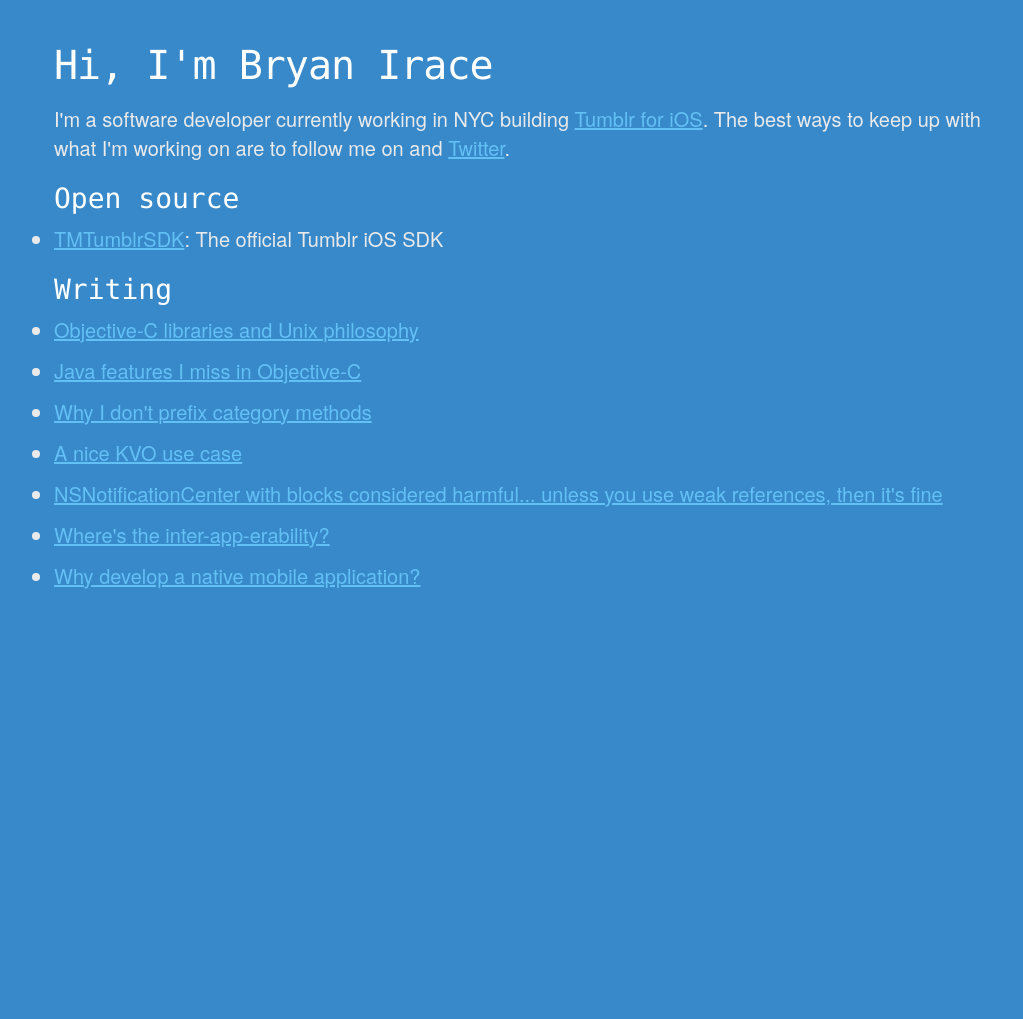
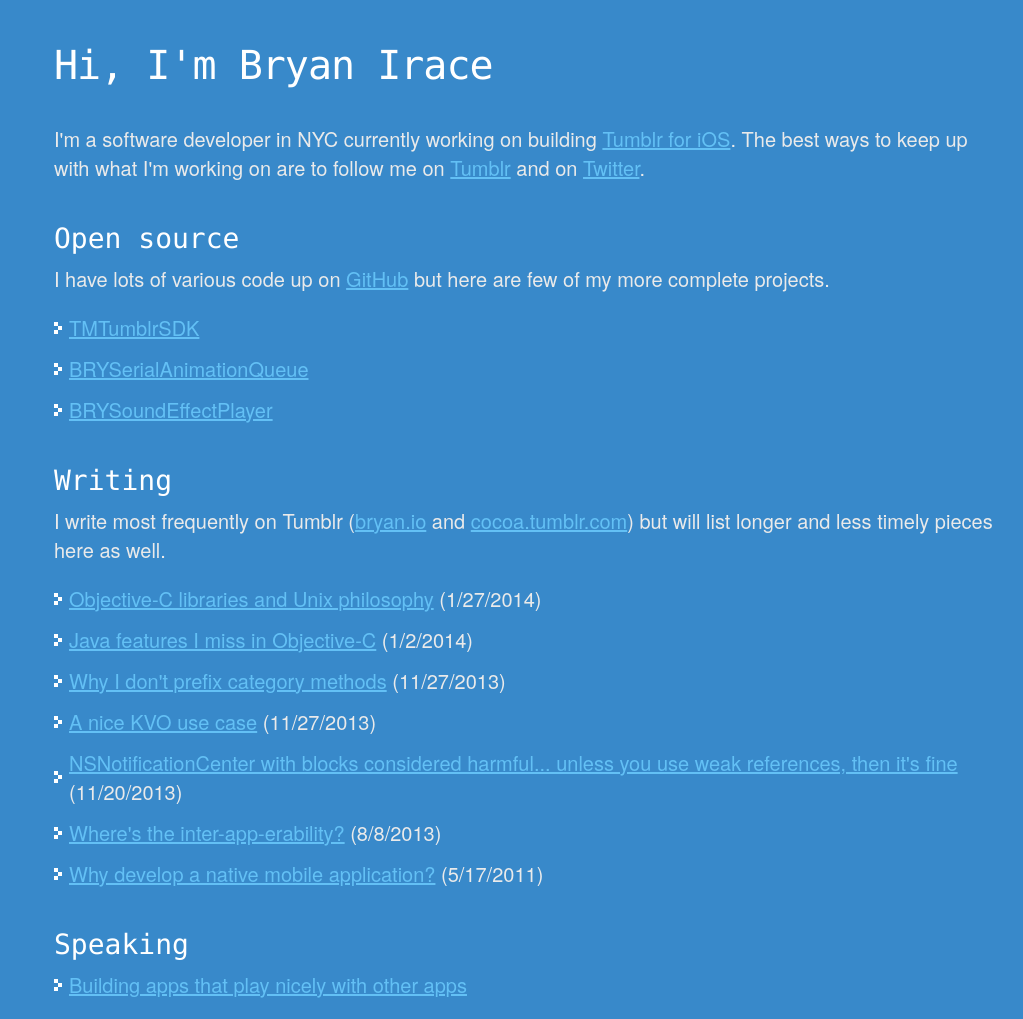
Before and after one commit to irace/irace.github.com, a Jekyll site: the page built from index.html, in a window 1280 px wide. Shown: the whole page, without its empty margins (116-1139 px from the left). Built offline with Jekyll 4.4.1, drawn with Linux system fonts in a browser that asks for light colours; before the commit the page ends 900 px from its top, so only the background shows below that.

Commit message:
Finish first Jekyll pass

```diff
--- /dev/null
+++ b/_includes/analytics.html
@@ -0,0 +1,11 @@
+<script type="text/javascript">
+  var _gaq = _gaq || [];
+  _gaq.push(['_setAccount', 'UA-22036475-2']);
+  _gaq.push(['_trackPageview']);
+
+  (function() {
+    var ga = document.createElement('script'); ga.type = 'text/javascript'; ga.async = true;
+    ga.src = ('https:' == document.location.protocol ? 'https://ssl' : 'http://www') + '.google-analytics.com/ga.js';
+    var s = document.getElementsByTagName('script')[0]; s.parentNode.insertBefore(ga, s);
+  })();
+</script>
--- a/index.html
+++ b/index.html
@@ -16,6 +16,7 @@
   <link rel="stylesheet" href="stylesheets/base.css">
   <link rel="stylesheet" href="stylesheets/skeleton.css">
   <link rel="stylesheet" href="stylesheets/layout.css">
+
   <link rel="stylesheet" href="stylesheets/styles.css">
 
   <!--[if lt IE 9]>
@@ -25,55 +26,46 @@
 <body>
   <div class="container">
 
-    <div class="sixteen columns">
-      <div class="twelve columns alpha">
-        <h1>Hi, I'm Bryan Irace</h1>
-      </div>
+    <header class="sixteen columns">
+      <h1>Hi, I'm Bryan Irace</h1>
+    </header>
 
-<!--       <div class="four columns omega">
-        <p>
-          <a href="http://bryan.io"><img src="images/tumblr.png"></a>
-          <a href="http://github.com/irace"><img src="images/github.png"></a>
-          <a href="http://twitter.com/irace"><img src="images/twitter.png"></a>
-        </p>
-      </div> -->
-    </div>
+    <section class="sixteen columns">
+      <p>I'm a software developer in NYC currently working on building <a href="https://itunes.apple.com/us/app/tumblr/id305343404?mt=8">Tumblr for iOS</a>. The best ways to keep up with what I'm working on are to follow me on <a href="http://bryan.io">Tumblr</a> and on <a href="http://twitter.com/irace">Twitter</a>.</p>
+    </section>
 
-    <div class="sixteen columns">
-      <p>I'm a software developer currently working in NYC building <a href="https://itunes.apple.com/us/app/tumblr/id305343404?mt=8">Tumblr for iOS</a>. The best ways to keep up with what I'm working on are to follow me on  and <a href="http://twitter.com/irace">Twitter</a>.</p>
-    </div>
+    <section class="sixteen columns">
+      <h3>Open source</h3>
+      <p>I have lots of various code up on <a href="https://github.com/irace?tab=repositories">GitHub</a> but here are few of my more complete projects.</p>
+       <ul>
+        <li><a href="https://github.com/tumblr/TMTumblrSDK">TMTumblrSDK</a></li>
+        <li><a href="https://github.com/irace/BRYSerialAnimationQueue">BRYSerialAnimationQueue</a></li>
+        <li><a href="https://github.com/irace/BRYSoundEffectPlayer">BRYSoundEffectPlayer</a></li>
+      </ul>
+    </section>
 
-    <div class="sixteen columns">
-      <h3>Open source</h3>
-       <ul>
-        <li><a href="https://github.com/tumblr/TMTumblrSDK">TMTumblrSDK</a>: The official Tumblr iOS SDK</li>
-      </ul>
-    </div>
-
-    <div class="sixteen columns">
+    <section class="sixteen columns">
       <h3>Writing</h3>
+      <p>I write most frequently on Tumblr (<a href="http://bryan.io">bryan.io</a> and <a href="http://cocoa.tumblr.com">cocoa.tumblr.com</a>) but will list longer and less timely pieces here as well.
       <ul>
         {% for post in site.posts %}
           <li>
-            <a href="{{ post.url }}">{{ post.title }}</a>
+            <a href="{{ post.url }}">{{ post.title }}</a> ({{ post.date | date: "%-m/%-d/%Y" }})
           </li>
         {% endfor %}
       </ul>
-    </div>
+    </section>
+
+    <section class="sixteen columns">
+      <h3>Speaking</h3>
+      <ul>
+        <li><a href="https://speakerdeck.com/irace/building-apps-that-play-nicely-with-other-apps">Building apps that play nicely with other apps</a></li>
+      </ul>
+    </section>
 
   </div>
 
-  <script type="text/javascript">
-    var _gaq = _gaq || [];
-    _gaq.push(['_setAccount', 'UA-22036475-2']);
-    _gaq.push(['_trackPageview']);
-
-    (function() {
-      var ga = document.createElement('script'); ga.type = 'text/javascript'; ga.async = true;
-      ga.src = ('https:' == document.location.protocol ? 'https://ssl' : 'http://www') + '.google-analytics.com/ga.js';
-      var s = document.getElementsByTagName('script')[0]; s.parentNode.insertBefore(ga, s);
-    })();
-  </script>
+{% include analytics.html %}
 
 </body>
 </html>
--- a/stylesheets/styles.css
+++ b/stylesheets/styles.css
@@ -9,8 +9,31 @@
 	font-size: 20px;
 }
 
+section {
+  margin-top: 20px;
+}
+
 ul {
-	list-style-type: disc;
+  list-style-type: none;
+  list-style-position: inside;
+}
+
+li {
+  background-image: url('/images/bullet.png');
+  background-repeat: no-repeat;
+  background-size: 8px 12px;
+  background-position: left center;
+  padding-left: 15px;
+}
+
+@media only screen and (min--moz-device-pixel-ratio: 2),
+        only screen and (-o-min-device-pixel-ratio: 2/1),
+        only screen and (-webkit-min-device-pixel-ratio: 2),
+        only screen and (min-device-pixel-ratio: 2),
+        only screen and (max-width: 749px) {
+  li {
+    background-image: url('/images/bullet@2x.png');
+  }
 }
 
 li, p {
```
Also changed, not shown: _layouts/post.html (+15 -19 lines), _posts/2013-11-27-why-i-dont-prefix-category-methods.md (+6 -0 lines), _posts/2014-01-27-objective-c-libraries-and-unix-philsophy.md (+1 -1 lines), analytics.html (added, +11 -0 lines), stylesheets/posts.css (added, +30 -0 lines), images/bullet.png (added), images/bullet@2x.png (added).
